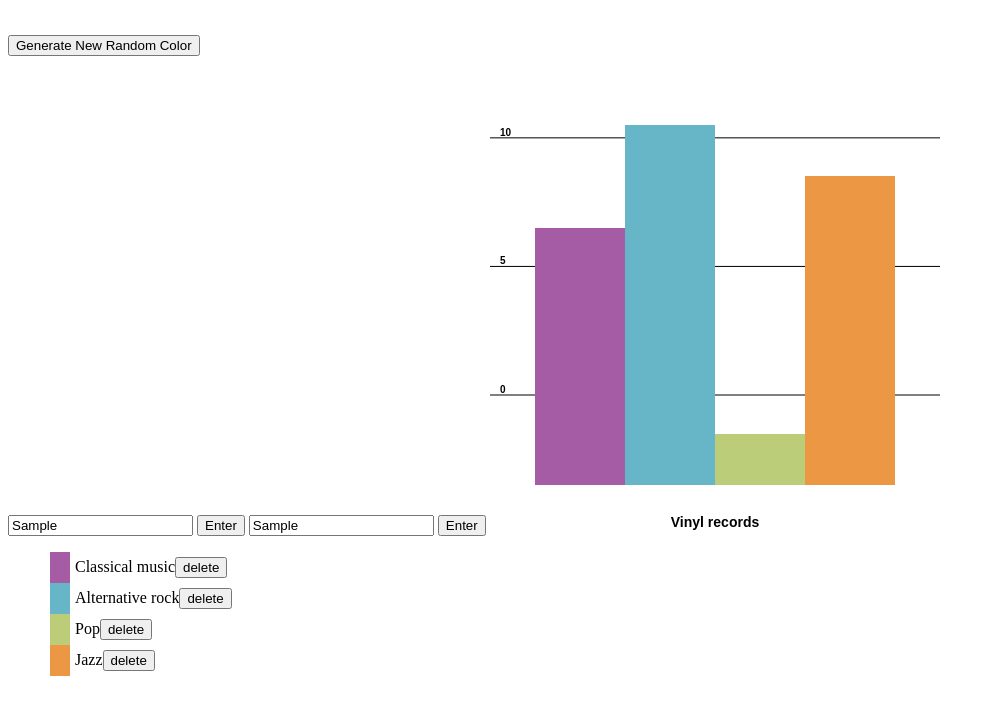
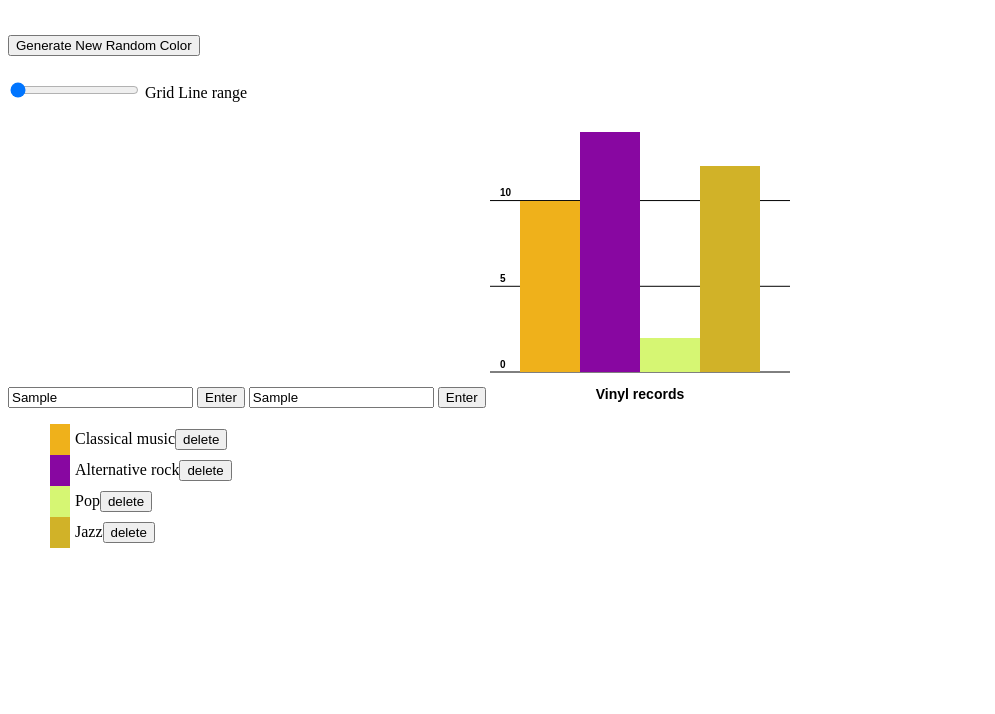
Before and after one commit to Borrisson/barChart, a plain HTML site: page index.html in a window 1280 px wide. Both pictures are taken after typing "Sample", "Sample" into the empty fields and a click on the button "Generate New Random Color". Shown: the whole page, without its empty margins (0-995 px from the left). Drawn offline with Linux system fonts and the light colour scheme.

Commit message:
added range slider to html to change the range of grid value, it changes in steps of 5. I'll add an input bar to change this. On the js file, I fixed the grid scale it was not at true '0', it was slightly above it, because gridY in barChart constructor function was missing this.options.padding, I also added the range slider function at the bottom to change this.options.gridScale value. Allowing the user to change the input.

```diff
--- a/barChart.js
+++ b/barChart.js
@@ -1,7 +1,7 @@
 //Canvas variable declerations
 const myCanvas = document.getElementById("myCanvas");
-myCanvas.width = 450;
-myCanvas.height = 450;
+myCanvas.width = 300;
+myCanvas.height = 300;
 const ctx = myCanvas.getContext("2d");
 
 //legend button and input variables decleration.
@@ -12,6 +12,8 @@ const list = document.getElementsByTagName("li");
 const deleteBtns = document.getElementsByClassName("delete");
 const legendInputName = document.getElementById("legend-input");
 const legendButton = document.getElementById("legend-input-enter");
+const genNew = document.getElementById("genNew");
+const slider = document.getElementById("slider");
 
 let dataSet = {
   "Classical music": 10,
@@ -51,10 +53,12 @@ class Barchart {
       }
       let canvasActualHeight = this.canvas.height - this.options.padding * 2;
       let canvasActualWidth = this.canvas.width - this.options.padding * 2;
+      slider.setAttribute("max", Math.ceil(Number(maxValue)/5)*5);
       //drawing the grid lines
       let gridValue = 0;
       while (gridValue <= maxValue) {
-        let gridY = canvasActualHeight * (1 - gridValue / maxValue) - this.options.padding;
+        let gridY = canvasActualHeight * (1 - gridValue / maxValue) + this.options.padding;
+        console.log(gridY, canvasActualHeight);
         drawLine(
           this.ctx,
           0,
@@ -67,6 +71,7 @@ class Barchart {
         //writing grid markers
         this.ctx.save();
         this.ctx.fillStyle = this.options.gridColor;
+        this.ctx.textBaseline="bottom";
         this.ctx.font = "bold 10px Arial";
         this.ctx.fillText(gridValue, 10, gridY - 2);
         this.ctx.restore();
@@ -122,13 +127,14 @@ let myBarchart = new Barchart(
   {
     canvas: myCanvas,
     seriesName: "Vinyl records",
-    padding: 45,
+    padding: 30,
     gridScale: 5,
     gridColor: "#000000",
     data: dataSet,
     colors: ["#a55ca5", "#67b6c7", "#bccd7a", "#eb9743"]
   }
 );
+
 myBarchart.draw();
 
 
@@ -211,3 +217,23 @@ legendInputName.addEventListener("keypress", (event) => {
     legendInputName.value = "";
   }
 });
+
+genNew.addEventListener("click", () => {
+  let colors = [];
+  for(let i = 0; i < 4; i++) {
+    let randomColor = "";
+    do {
+    randomColor = Math.floor(Math.random()*16777215).toString(16);
+  } while(randomColor.length < 6)
+  colors.push("#" + randomColor);
+  }
+  myBarchart.colors = colors;
+  freshCanvas();
+  myBarchart.draw();
+});
+
+slider.oninput = function() {
+  myBarchart.options.gridScale = Number(this.value);
+  freshCanvas();
+  myBarchart.draw();
+};
--- a/index.html
+++ b/index.html
@@ -6,14 +6,18 @@
   <title>Bar Chart Project</title>
 </head>
 <body>
+
   <h1>
     <button id="genNew">Generate New Random Color</button>
     <span id="color"></span>
   </h1>
+  <div class="slidecontainer">
+    <input id="slider" type="range" min="5" max="250" value="5" class="slider" step="5" id="myRange"> <span>Grid Line range</span>
+  </div>
   <input id="user-input" type="text" placeholder="Enter [data : value] format.">
   <button id="user-input-enter">Enter</button>
   <input id="legend-input" type="text" placeholder="Enter legend Name">
-  <button id="legend-input-enter">Enter</button>
+  <button id="legend-input-enter">Enter </button>
   <canvas id="myCanvas">If you do not see any chart. Try enabling javascript from your broswer settings.</canvas>
   <legend id="legend"for="myCanvas"></legend>
   <script id="barChart" type="text/javascript" src="barChart.js".js"></script>
```
